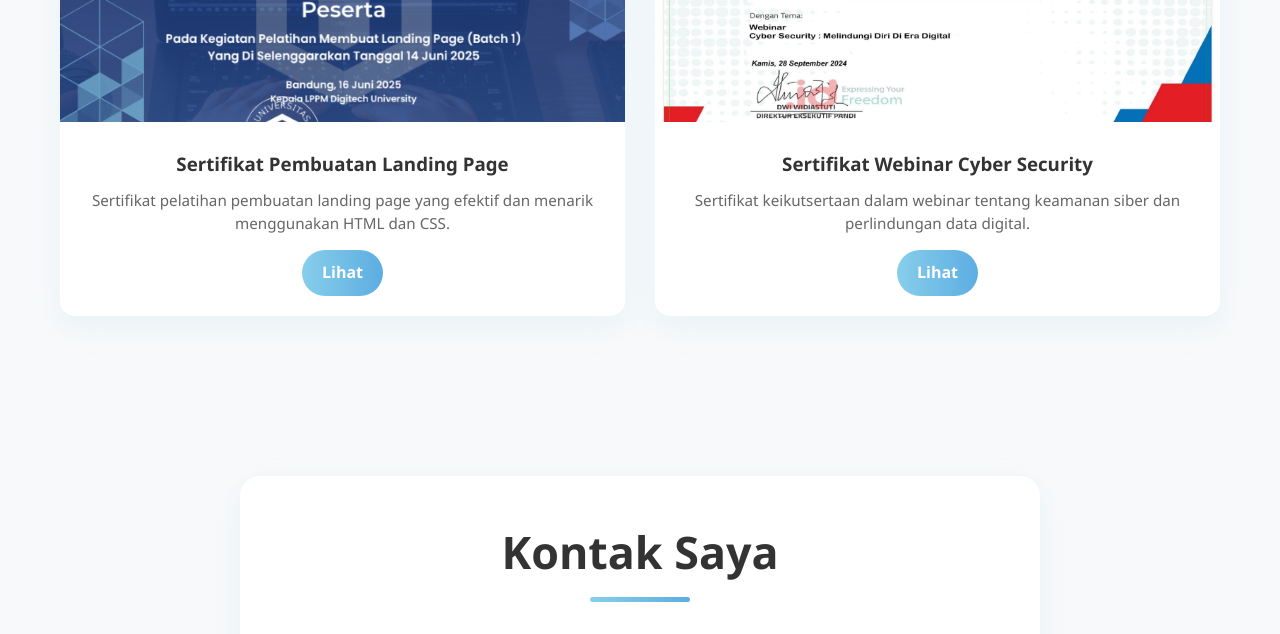
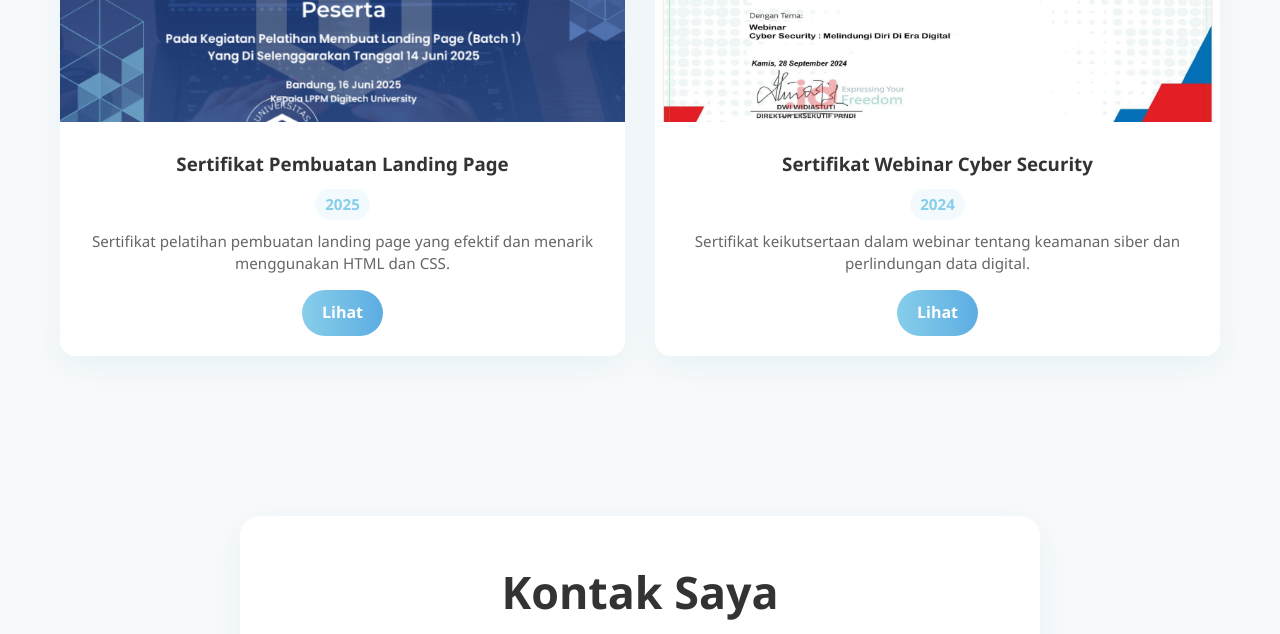
Before and after one commit to anisasaa28/anisa-cv, a plain HTML site: page index.html in a window 1280 px wide. Shown: the part 3740-4374 px from the top of the page. Drawn offline with Linux system fonts and the light colour scheme.

Commit message:
Update index.html

```diff
--- a/index.html
+++ b/index.html
@@ -110,6 +110,16 @@ html{scroll-behavior:smooth;}
 .certificate-item:hover .certificate-image img{transform:scale(1.05);}
 .certificate-content{padding:20px;text-align:center;}
 .certificate-content h3{margin-bottom:10px;color:var(--dark);}
+.certificate-content .year {
+  font-weight: 600;
+  color: var(--primary);
+  margin-bottom: 10px;
+  font-size: 0.95rem;
+  display: inline-block;
+  padding: 3px 10px;
+  background: rgba(135, 206, 235, 0.1);
+  border-radius: 20px;
+}
 .certificate-content p{font-size:0.95rem;color:var(--text-light);margin-bottom:15px;line-height:1.5;}
 .certificate-link{display:inline-block;padding:10px 20px;background:linear-gradient(to right,var(--primary),var(--primary-dark));color:var(--white);border-radius:30px;text-decoration:none;font-weight:600;transition:all 0.3s ease;}
 .certificate-link:hover{transform:translateY(-3px);box-shadow:0 5px 15px rgba(135,206,235,0.3);}
@@ -467,11 +477,21 @@ footer a:hover{color:var(--primary);}
     <div class="certificates-container">
       <div class="certificate-item">
         <div class="certificate-image"><img src="img/landingpage.png" alt="Sertifikat Pembuatan Landing Page"></div>
-        <div class="certificate-content"><h3>Sertifikat Pembuatan Landing Page</h3><p>Sertifikat pelatihan pembuatan landing page yang efektif dan menarik menggunakan HTML dan CSS.</p><a href="https://drive.google.com/drive/u/1/folders/1uaQwTP1TPCWOTH6g0nGXYGJFFA-z_yZb" target="_blank" class="certificate-link">Lihat</a></div>
+        <div class="certificate-content">
+          <h3>Sertifikat Pembuatan Landing Page</h3>
+          <div class="year">2025</div>
+          <p>Sertifikat pelatihan pembuatan landing page yang efektif dan menarik menggunakan HTML dan CSS.</p>
+          <a href="https://drive.google.com/file/d/1FPUoOQfe39gm1rY01nsWeGTTPCSsHBHQ/view?usp=sharing" target="_blank" class="certificate-link">Lihat</a>
+        </div>
       </div>
       <div class="certificate-item">
         <div class="certificate-image"><img src="img/webinar cyber security.jpg" alt="Sertifikat Webinar Cyber Security"></div>
-        <div class="certificate-content"><h3>Sertifikat Webinar Cyber Security</h3><p>Sertifikat keikutsertaan dalam webinar tentang keamanan siber dan perlindungan data digital.</p><a href="https://drive.google.com/drive/u/1/folders/1uaQwTP1TPCWOTH6g0nGXYGJFFA-z_yZb" target="_blank" class="certificate-link">Lihat</a></div>
+        <div class="certificate-content">
+          <h3>Sertifikat Webinar Cyber Security</h3>
+          <div class="year">2024</div>
+          <p>Sertifikat keikutsertaan dalam webinar tentang keamanan siber dan perlindungan data digital.</p>
+          <a href="https://drive.google.com/file/d/1HYayUG5t5rWxTUyFVsqYRb8qp2QC5Olp/view?usp=sharing" target="_blank" class="certificate-link">Lihat</a>
+        </div>
       </div>
     </div>
   </div>
```
